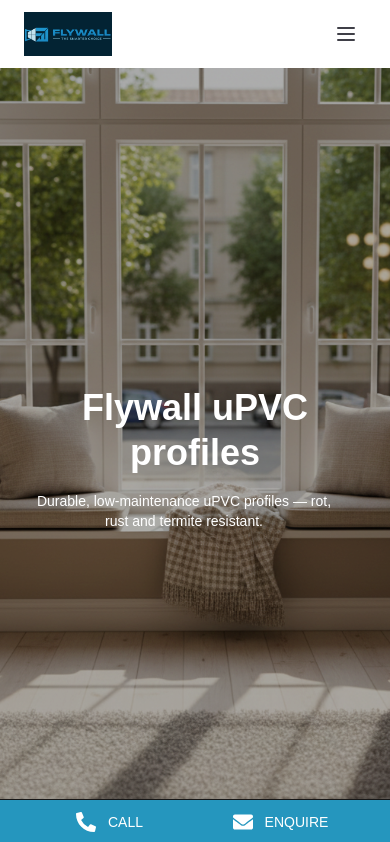
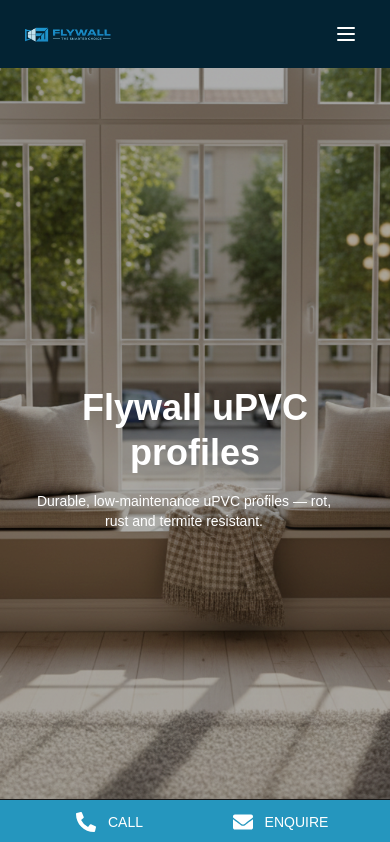
Before and after one commit to HarshK99/flywall_web, a Next.js app: page / in a window 390 px wide. Shown: the top 842 px of the page. Built offline with nearby package versions, Linux system fonts and the light colour scheme.

Commit message:
header mobile bg fix

```diff
--- a/app/components/ContactUs.tsx
+++ b/app/components/ContactUs.tsx
@@ -1,11 +1,8 @@
 "use client"
 
 import React from 'react';
-import { CONTACT_EMAIL, CONTACT_PHONE_2, CONTACT_PHONE_1, FOOTER_ADDRESS } from '../config/siteText';
 import ContactForm from './ContactForm';
 import Card from './Card';
-import { FaPhoneAlt, FaEnvelope, FaMapMarkerAlt } from 'react-icons/fa';
-import ContactItem from './ContactItem';
 
 export default function ContactUs() {
   return (
@@ -16,45 +13,15 @@
           <p className="mt-2 text-zinc-600 constrain-text mx-auto">For enquiries, quotes or to schedule a free consultation our team is ready to assist. Fill the form or reach us via phone or email.</p>
         </div>
 
-        <div className="grid grid-cols-1 lg:grid-cols-2 gap-8 items-start">
         <div>
           <Card className="p-6">
             <h3 className="text-xl font-semibold">Send an enquiry</h3>
             <p className="mt-2 text-sm text-zinc-600">Share a few details and we'll get back within one business day.</p>
           </Card>
+
           <div className="mt-6">
             <ContactForm />
           </div>
-          </div>
-
-          <aside className="text-sm text-zinc-700">
-            <Card className="p-6 space-y-4">
-              <h3 className="text-lg font-semibold">Contact Details</h3>
-
-              <div className="grid grid-cols-1 gap-3 text-center">
-                <ContactItem icon={<FaPhoneAlt />} label="Phone">
-                    <>
-                      <a href={`tel:${CONTACT_PHONE_2.replace(/[^0-9+]/g, '')}`} className="font-semibold text-zinc-900">{CONTACT_PHONE_2}</a>
-                      <span className="text-zinc-500">, </span>
-                      <a href={`tel:${CONTACT_PHONE_1.replace(/[^0-9+]/g, '')}`} className="font-semibold text-zinc-900">{CONTACT_PHONE_1}</a>
-                    </>
-                  </ContactItem>
-
-                <ContactItem icon={<FaEnvelope />} label="Email" href={`mailto:${CONTACT_EMAIL}`}>
-                  {CONTACT_EMAIL}
-                </ContactItem>
-
-                <ContactItem icon={<FaMapMarkerAlt />} label="Head Office">
-                  {FOOTER_ADDRESS}
-                </ContactItem>
-              </div>
-
-              <div className="pt-4 border-t text-center">
-                <div className="text-sm text-zinc-600">Office hours</div>
-                <div className="font-medium">Mon - Sat: 9:00 AM - 6:00 PM</div>
-              </div>
-            </Card>
-          </aside>
         </div>
       </div>
     </section>
--- a/app/components/Header.tsx
+++ b/app/components/Header.tsx
@@ -95,15 +95,19 @@
   const [open, setOpen] = useState(false);
   const scrolled = useScrollThreshold(80);
   const menu = MENU;
+  // viewport-based styling handled via CSS media queries rather than runtime state
 
   return (
-    <header className={`sticky top-0 z-50 w-full backdrop-blur-sm relative`} style={{ backgroundColor: scrolled ? 'var(--bg-dark)' : 'var(--background)' }}>
+    <header
+      className={`site-header sticky top-0 z-50 w-full backdrop-blur-sm relative`}
+      style={scrolled ? { backgroundColor: 'var(--bg-dark)' } : undefined}
+    >
       {/* Top utility bar: hidden smoothly when scrolled to avoid flicker/layout jumps */}
       <div className={`hidden sm:block text-white transition-all duration-200 ease-in-out overflow-hidden ${scrolled ? 'opacity-0 -translate-y-2 max-h-0 pointer-events-none' : 'opacity-100 translate-y-0 max-h-40'}`} style={{ backgroundColor: 'var(--bg-dark)' }}>
-        <div className="mx-auto max-w-7xl px-4 py-2 flex items-center justify-between text-sm">
+        <div className="mx-auto max-w-7xl px-4 flex items-center justify-between text-sm">
           <div className="flex items-center gap-4">
             {/* Logo moved into the utility bar */}
-            <Logo className="flex items-center gap-3" size="h-10" />
+            <Logo className="flex items-center gap-1" size="h-15" />
           </div>
 
           <div className="flex items-center gap-4">
@@ -139,7 +143,7 @@
           {/* mobile logo: show on small screens where utility bar is hidden */}
           <Logo className="sm:hidden" size={scrolled ? 'h-9' : 'h-11'} />
           {/* desktop logo for sticky header when scrolled */}
-          {scrolled && <Logo className="hidden sm:flex" size="h-9" />}
+          {scrolled && <Logo className="hidden sm:flex" size="h-12" />}
         </div>
 
         <NavLinks menu={menu} className="hidden lg:flex items-center gap-4 text-sm" dark={scrolled} />
@@ -149,7 +153,7 @@
 
           {/* Mobile menu button */}
           <button
-            className={`lg:hidden inline-flex items-center justify-center rounded-md p-2 ${scrolled ? 'text-white hover:bg-white/10' : 'text-zinc-700 hover:bg-zinc-100 sm:hover:bg-white/10'}`}
+            className={`lg:hidden mobile-menu-button inline-flex items-center justify-center rounded-md p-2 ${scrolled ? 'text-white hover:bg-white/10' : 'text-zinc-700 hover:bg-zinc-100 sm:hover:bg-white/10'}`}
             aria-controls="mobile-menu"
             aria-expanded={open}
             onClick={() => setOpen((s) => !s)}
--- a/app/config/siteText.ts
+++ b/app/config/siteText.ts
@@ -17,7 +17,7 @@
   { label: 'Home', href: '/' },
   { label: 'About', href: '/company' },
   { label: 'Products', href: '/products' },
-  { label: 'Applications', href: '/applications' },
+  // { label: 'Applications', href: '/applications' },
   { label: 'Contact', href: '#contact' },
 ];
 
--- a/app/globals.css
+++ b/app/globals.css
@@ -132,6 +132,25 @@
   height: 64px;
 }
 
+/* Header viewport overrides: keep header dark on small screens via CSS (no runtime JS needed) */
+.site-header {
+  background-color: var(--background);
+  transition: background-color 200ms ease, color 200ms ease;
+}
+
+@media (max-width: 639px) {
+  .site-header {
+    background-color: var(--bg-dark) !important;
+    color: #fff;
+  }
+  .site-header .mobile-menu-button {
+    color: #fff !important;
+  }
+  .site-header .mx-auto.max-w-7xl.px-4 {
+    color: #fff;
+  }
+}
+
 /* Subtle entry animation used by multiple components (fade + slight upward translate) */
 @keyframes fadeUp {
   from {
```
Lines whose indentation alone changed are shown as unchanged.
